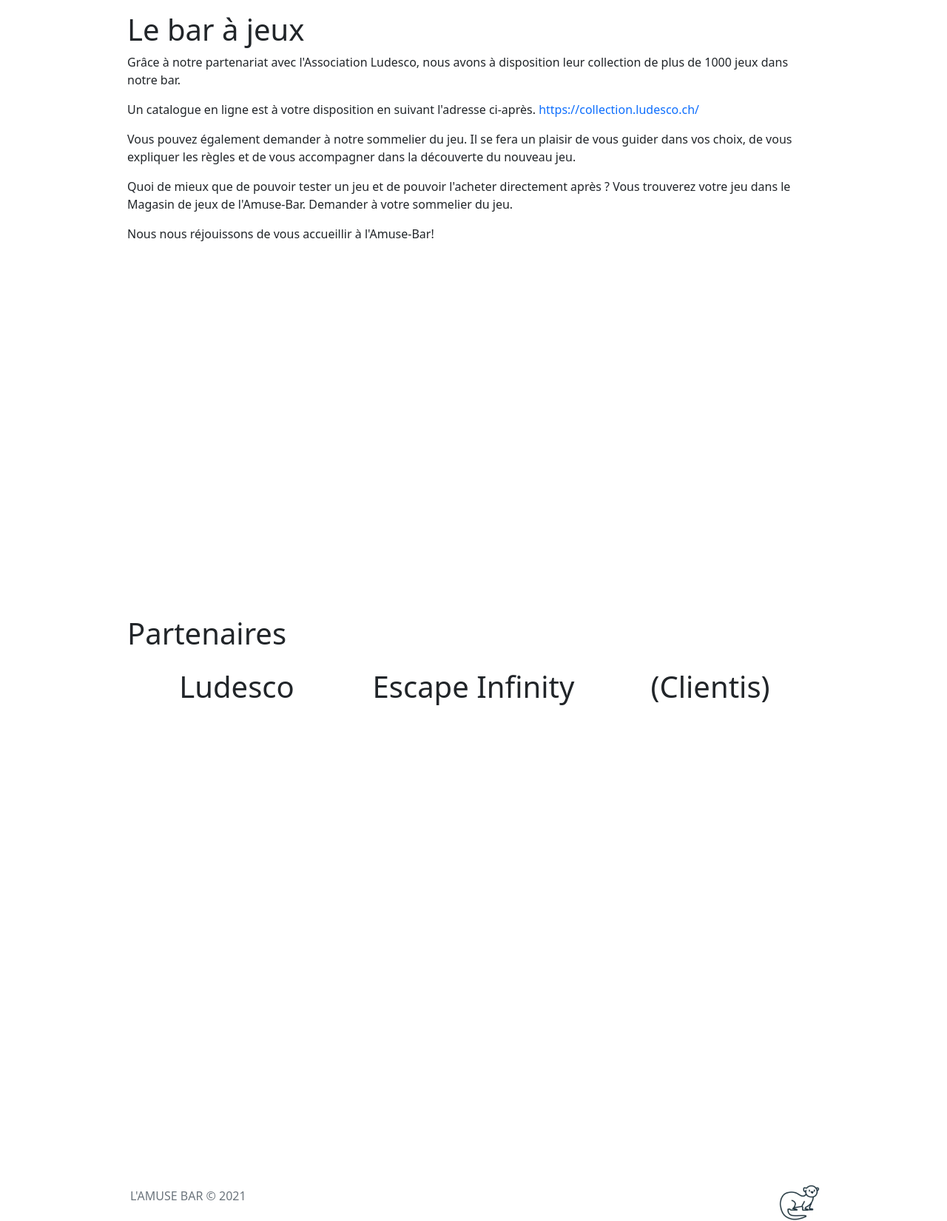
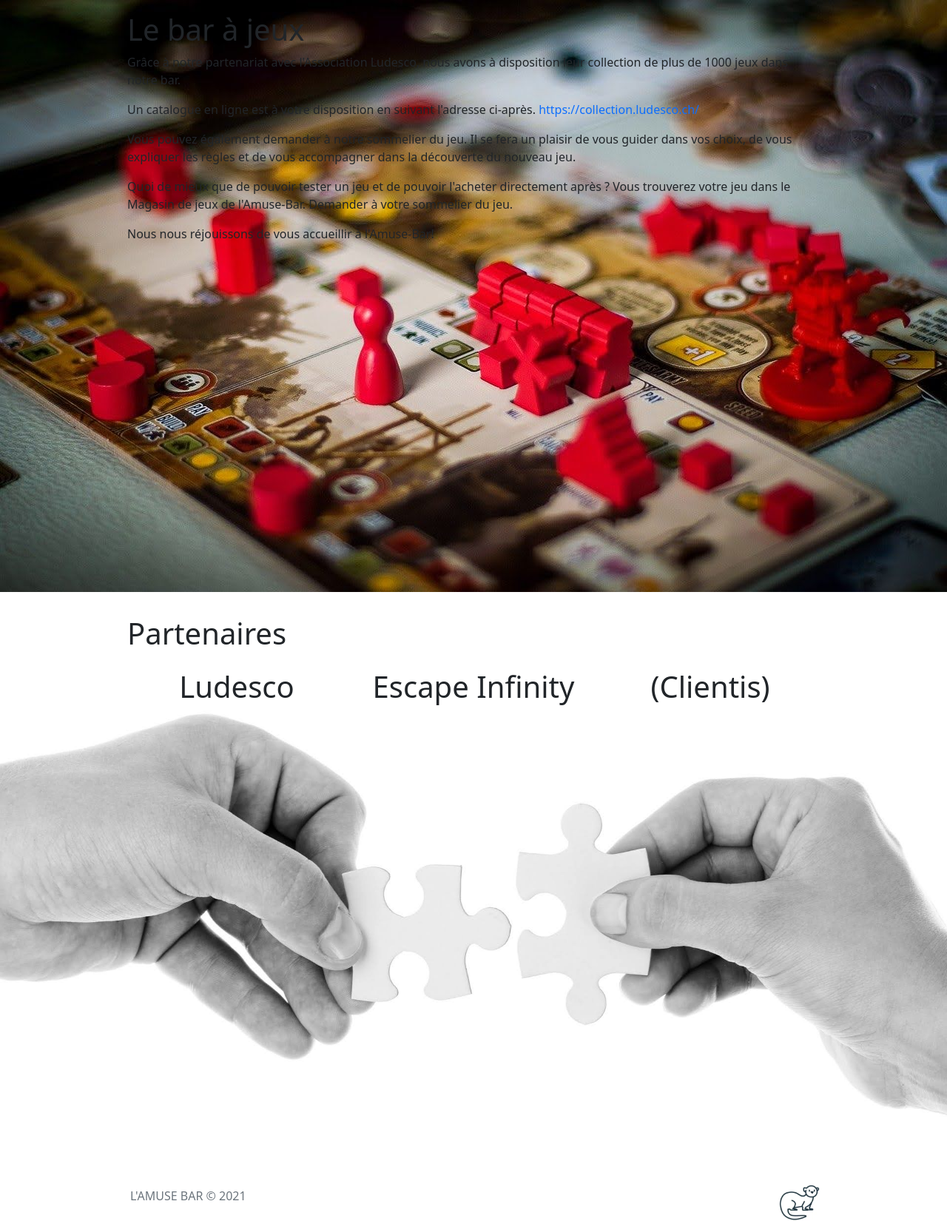
Before and after one commit to gillesdiacon/amusebar, a PHP site: page /bar.php in a window 1280 px wide. Shown: the part 66-1716 px from the top of the page at 74% size. Run offline with PHP 8.4, Linux system fonts and the light colour scheme; some libraries are stand-ins or nearby versions.

Commit message:
gdi: add background images

```diff
--- a/bar.php
+++ b/bar.php
@@ -16,7 +16,8 @@ require_once("init.php");
             require_once("nav.php");
         ?>
 
-        <div id="bar" class="pt-3 min-vh-100 container-fluid w-75">
+        <div id="bar" class="pt-3 min-vh-100" style="background-image: url('image/bar_bg.jpg'); background-size: cover">
+            <div class="container-fluid w-75">
                 <h1><?php echo $activeMenuTitle?></h1>
                 <p>Grâce à notre partenariat avec l'Association Ludesco, nous avons à disposition leur collection de plus de 1000 jeux dans notre bar.</p>
 
@@ -32,10 +33,9 @@ require_once("init.php");
 
                 <p>Nous nous réjouissons de vous accueillir à l'Amuse-Bar!</p>
             </div>
+        </div>
 
-        <div id="charte" class="pt-3 min-vh-100 container-fluid w-75">
         <?php require_once("partners.php"); ?>
-        </div>
 
         <?php require_once("footer.php"); ?>
 
--- a/contact.php
+++ b/contact.php
@@ -17,7 +17,8 @@ require_once("init.php");
         ?>
 
         <!-- Timetable -->
-        <div id="timetable" class="pt-3 min-vh-100 container-fluid w-75">
+        <div id="timetable" class="pt-3 min-vh-100 " style="background-image: url('image/timetable_bg.jpg'); background-size: cover">
+            <div class="container-fluid w-75">
                 <div class="row">
                     <div class="col border border-3 border-info d-flex align-items-center justify-content-center" style="height: 100px">
                         Image CdF puzzle
@@ -42,10 +43,9 @@ require_once("init.php");
                     </div>
                 </div>
             </div>
+        </div>
 
-        <div id="charte" class="pt-3 min-vh-100 container-fluid w-75">
         <?php require_once("partners.php"); ?>
-        </div>
 
         <?php require_once("footer.php"); ?>
 
--- a/event.php
+++ b/event.php
@@ -21,9 +21,7 @@ require_once("init.php");
 
         </div>
 
-        <div id="charte" class="pt-3 min-vh-100 container-fluid w-75">
-            <?php require_once("partners.php"); ?>
-        </div>
+        <?php require_once("partners.php"); ?>
 
         <?php require_once("footer.php"); ?>
 
--- a/menu.php
+++ b/menu.php
@@ -16,7 +16,8 @@ require_once("init.php");
             require_once("nav.php");
         ?>
 
-        <div id="events" class="pt-3 min-vh-100 container-fluid w-75">
+        <div id="events" class="pt-3 min-vh-100" style="background-image: url('image/menu_bg.jpg'); background-size: cover">
+            <div class="container-fluid w-75">
                 <h1><?php echo $activeMenuTitle?></h1>
 
                 <p>Notre carte de petite restauration vous propose des mets faits maison à partir de produits du terroir.
@@ -48,10 +49,9 @@ require_once("init.php");
                     </div>
                 </div>
             </div>
+        </div>
 
-        <div id="charte" class="pt-3 min-vh-100 container-fluid w-75">
         <?php require_once("partners.php"); ?>
-        </div>
 
         <?php require_once("footer.php"); ?>
 
--- a/partners.php
+++ b/partners.php
@@ -1,3 +1,5 @@
+<div id="charte" class="pt-3 min-vh-100" style="background-image: url('image/partner_bg.jpg'); background-size: cover">
+    <div class="container-fluid w-75">
         <div class="h1 py-3">Partenaires</div>
         <div class="row">
             <div class="col">
@@ -12,3 +14,5 @@
                 <div class="h1 text-center">(Clientis)</div>
             </div>
         </div>
+    </div>
+</div>
--- a/shop.php
+++ b/shop.php
@@ -23,7 +23,8 @@
             require_once("nav.php");
         ?>
 
-        <div id="events" class="pt-3 min-vh-100 container-fluid w-75">
+        <div id="events" class="pt-3 min-vh-100" style="background-image: url('image/shop_bg.jpg'); background-size: cover">
+            <div class="container-fluid w-75">
                 <h1><?php echo $activeMenuTitle?></h1>
 
                 <p>Vous trouverez sûrement votre bonheur dans notre magasin de jeux. Pour offrir ou pour votre plaisir,
@@ -134,10 +135,9 @@
                     </div>
                 </div>
             </div>
+        </div>
 
-        <div id="charte" class="pt-3 min-vh-100 container-fluid w-75">
         <?php require_once("partners.php"); ?>
-        </div>
 
         <?php require_once("footer.php"); ?>
 
```
Also changed, not shown: index.php (+8 -6 lines), image/bar_bg.jpg (added), image/concept_bg.jpg (added), image/convention_bg.jpg (added), image/menu_bg.jpg (added), image/partner_bg.jpg (added), image/shop_bg.jpg (added), image/timetable_bg.jpg (added). Lines whose indentation alone changed are shown as unchanged.
